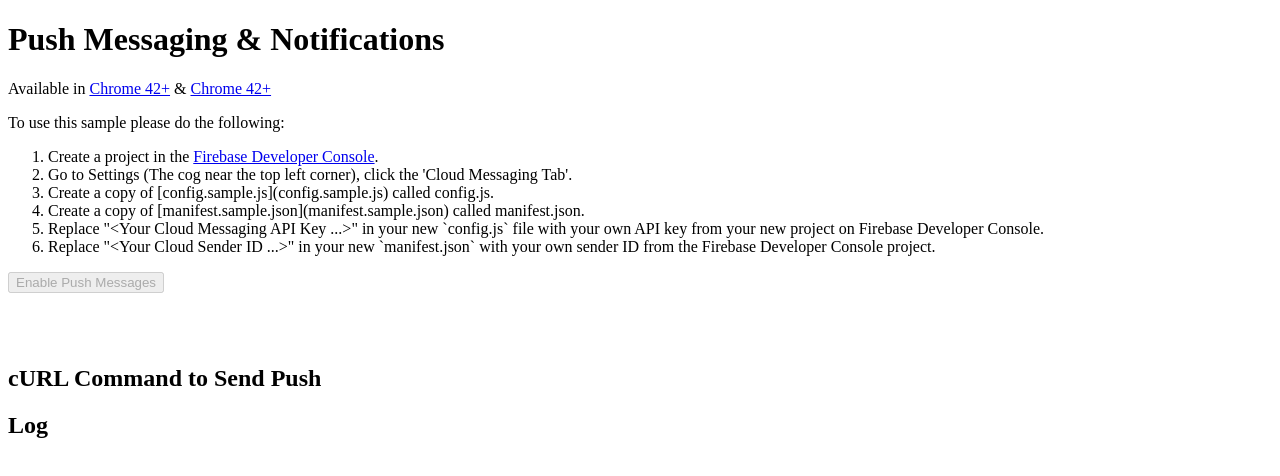
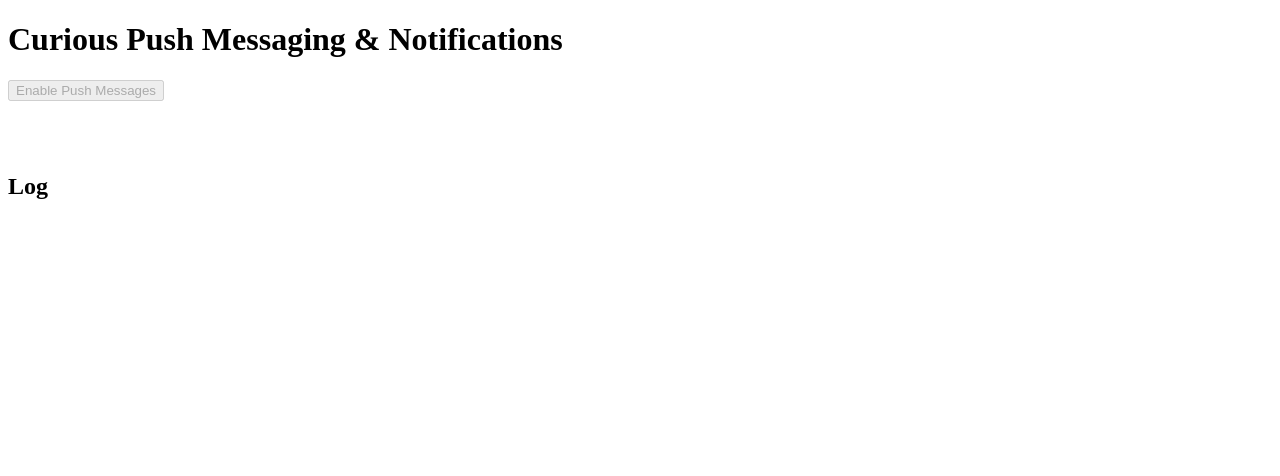
Before and after one commit to muche001/PushDemo, a plain HTML site: page index.html in a window 1280 px wide. Drawn offline with Linux system fonts and the light colour scheme.

Commit message:
changes for index.html

```diff
--- a/index.html
+++ b/index.html
@@ -48,21 +48,7 @@ limitations under the License.
   </head>
 
   <body>
-    <h1>Push Messaging &amp; Notifications</h1>
-
-    <p>Available in <a href="https://www.chromestatus.com/feature/5416033485586432">Chrome 42+</a> &amp; <a href="https://www.chromestatus.com/feature/5480344312610816">Chrome 42+</a></p>
-
-    <p>To use this sample please do the following:</p>
-
-    <ol>
-      <li>Create a project in the <a href="https://console.firebase.google.com"  target="_blank">Firebase Developer Console</a>.</li>
-      <li>Go to Settings (The cog near the top left corner), click the 'Cloud Messaging Tab'.</li>
-      <li>Create a copy of [config.sample.js](config.sample.js) called config.js.</li>
-      <li>Create a copy of [manifest.sample.json](manifest.sample.json) called manifest.json.</li>
-      <li>Replace "&lt;Your Cloud Messaging API Key ...&gt;" in your new `config.js` file with your own API key from your new project on Firebase Developer Console.</li>
-      <li>Replace "&lt;Your Cloud Sender ID ...&gt;" in your new `manifest.json` with your own sender ID from the Firebase Developer Console project.</li>
-    </ol>
-
+    <h1>Curious Push Messaging &amp; Notifications</h1>
 
     <p>
         <button class="js-push-button" disabled>
@@ -72,9 +58,6 @@ limitations under the License.
 
     <br />
     <br />
-
-    <h2>cURL Command to Send Push</h2>
-    <div class="js-curl-command"></div>
 
     <script src="config.js"></script>
     <script src="demo.js"></script>
```
Also changed, not shown: 1 other file.
